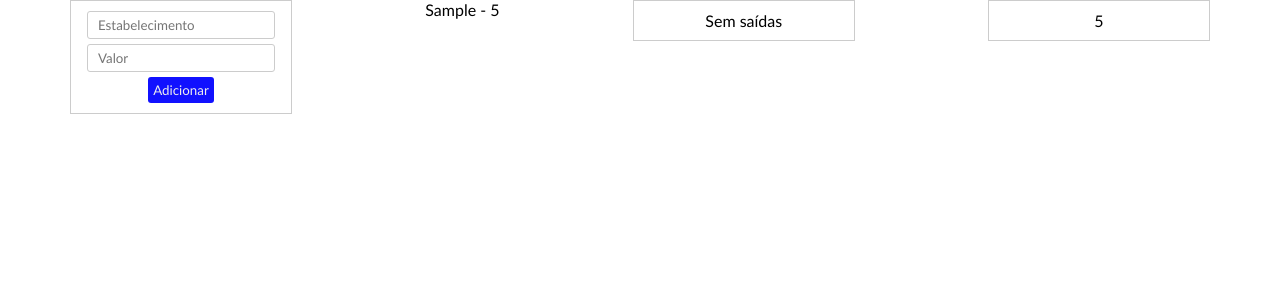
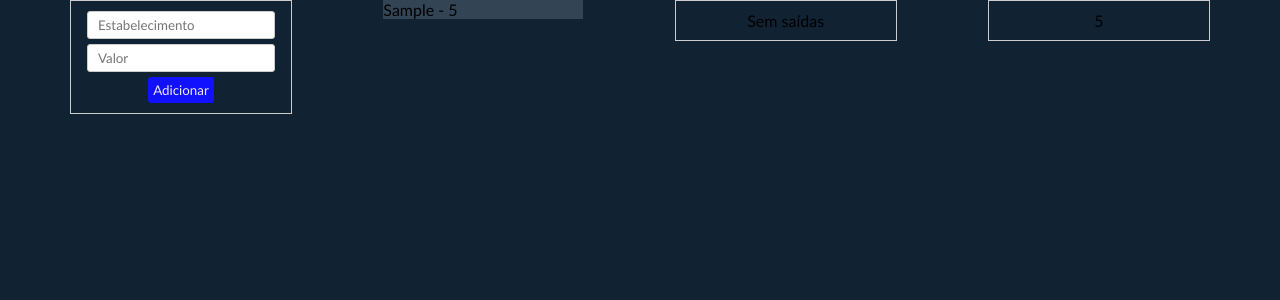
Before and after one commit to BrittosMonteiro/controle-financeiro, a Vue app: page / in a window 1280 px wide. Both pictures are taken after typing "Sample", "5" into the empty fields and a click on the button "Adicionar". Shown: the top 300 px of the page. Built offline with nearby package versions, Linux system fonts and the light colour scheme.

Commit message:
alteracao cor do container e cor da lista

```diff
--- a/src/App.vue
+++ b/src/App.vue
@@ -30,6 +30,7 @@ export default {
 html, body{
   width: 100%;
   height: 100%;
+  background-color: #123;
 }
 button{
   cursor: pointer;
--- a/src/components/Lista.vue
+++ b/src/components/Lista.vue
@@ -1,5 +1,5 @@
 <template>
-    <div>
+    <div class="lista">
         <p v-for="(l, index) in lista" v-bind:key="index">{{l.estabelecimento}} - {{l.custo}}</p>
     </div>
 </template>
@@ -12,3 +12,13 @@ export default {
     }
 }
 </script>
+
+<style scoped>
+.lista{
+    display: flex;
+    flex-direction: column;
+    width: 100%;
+    max-width: 200px;
+    background-color: #345;
+}
+</style>
```
